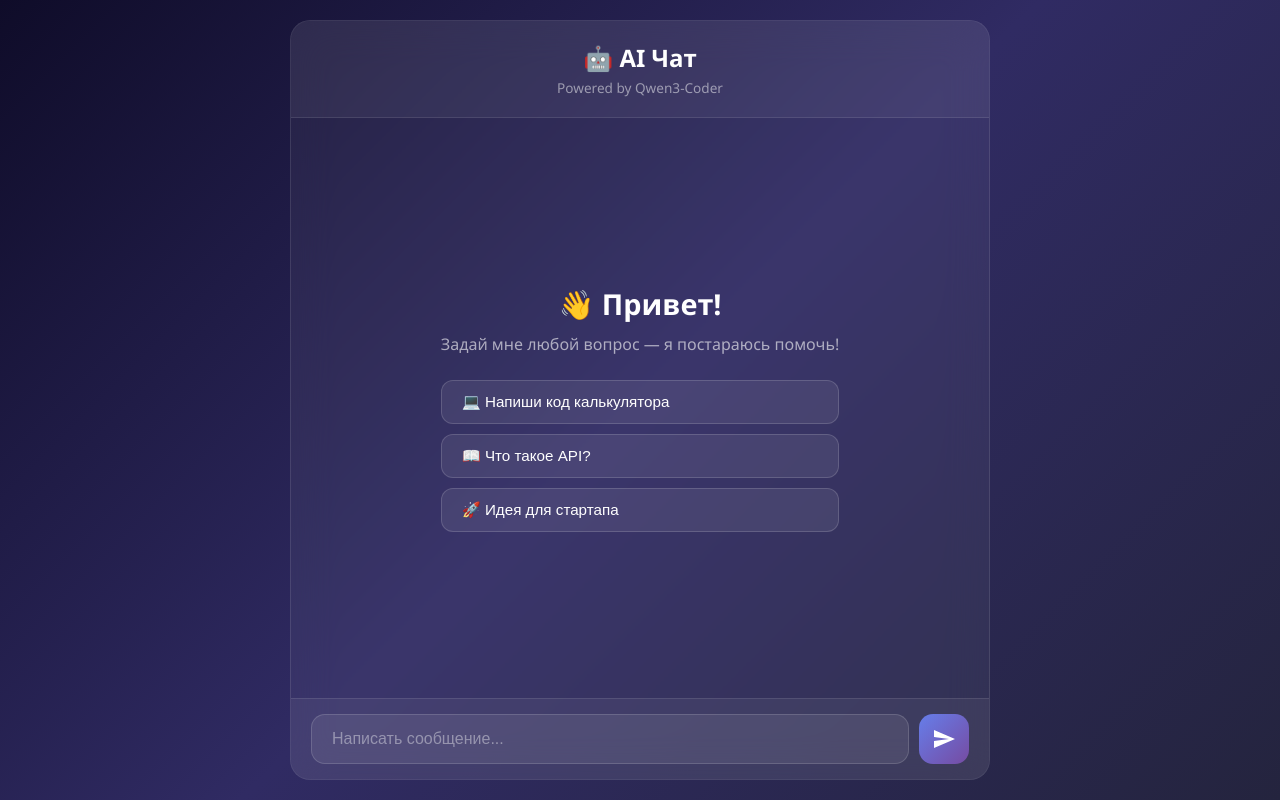
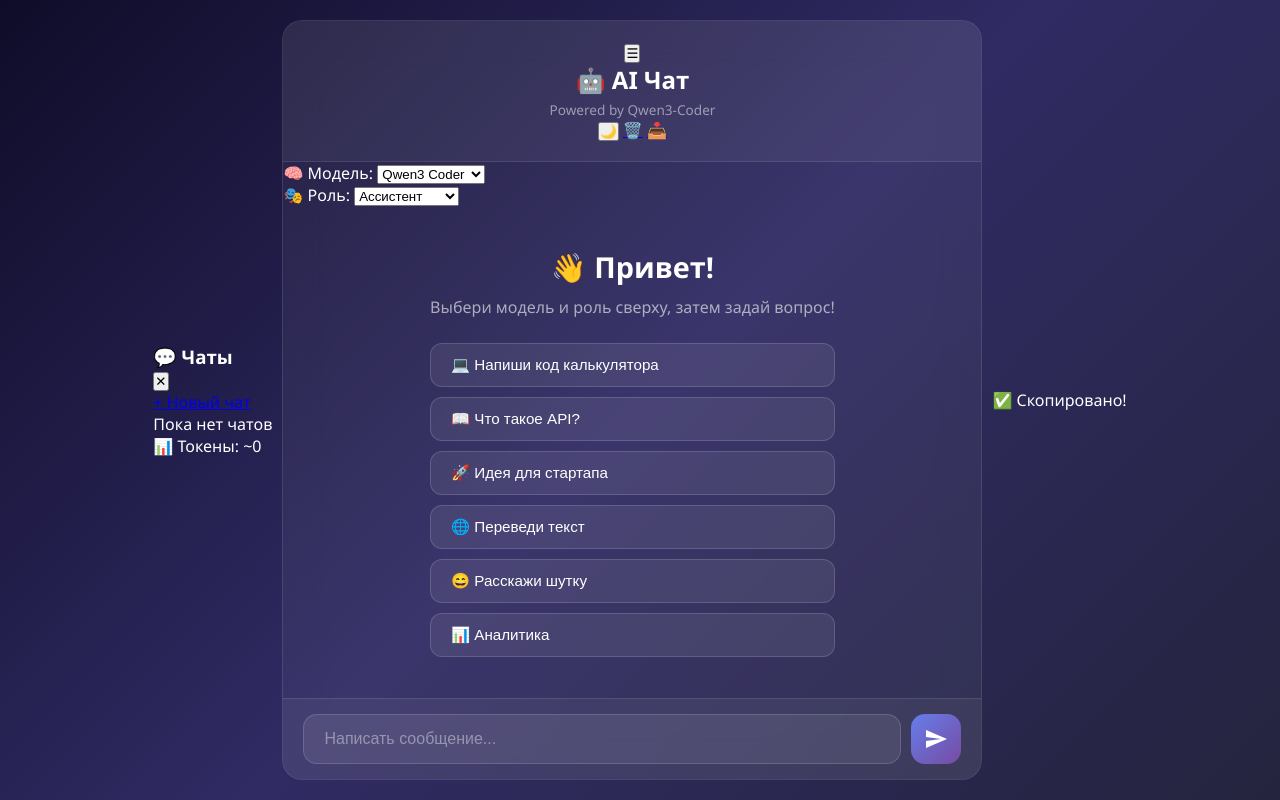
Before and after one commit to noninik/qwen-ai-chat, a FastAPI app: page / in a window 1280 px wide. Run offline with FastAPI, Linux system fonts and the light colour scheme; some libraries are stand-ins or nearby versions.

Commit message:
Update index.html

```diff
--- a/templates/index.html
+++ b/templates/index.html
@@ -5,33 +5,93 @@
     <meta name="viewport" content="width=device-width, initial-scale=1.0">
     <title>AI Чат — Qwen3</title>
     <link rel="stylesheet" href="/static/style.css">
+    <!-- Подсветка кода -->
+    <link rel="stylesheet" href="https://cdnjs.cloudflare.com/ajax/libs/highlight.js/11.9.0/styles/atom-one-dark.min.css">
+    <script src="https://cdnjs.cloudflare.com/ajax/libs/highlight.js/11.9.0/highlight.min.js"></script>
 </head>
 <body>
+    <!-- Сайдбар с чатами -->
+    <div class="sidebar" id="sidebar">
+        <div class="sidebar-header">
+            <h3>💬 Чаты</h3>
+            <button class="sidebar-close" onclick="toggleSidebar()">✕</button>
+        </div>
+        <a href="/new" class="new-chat-sidebar-btn">+ Новый чат</a>
+        <div class="chat-list">
+            {% if chat_list %}
+                {% for chat in chat_list %}
+                <a href="/chat/{{ chat.id }}" class="chat-item {% if current_chat_id == chat.id %}active{% endif %}">
+                    <span class="chat-title">{{ chat.title }}</span>
+                    <a href="/delete/{{ chat.id }}" class="delete-btn" onclick="return confirm('Удалить чат?')">🗑️</a>
+                </a>
+                {% endfor %}
+            {% else %}
+                <p class="no-chats">Пока нет чатов</p>
+            {% endif %}
+        </div>
+        <div class="token-counter">
+            <span>📊 Токены: ~{{ token_count }}</span>
+        </div>
+    </div>
+
+    <!-- Основной контейнер -->
     <div class="container">
         <header>
+            <button class="menu-btn" onclick="toggleSidebar()">☰</button>
+            <div class="header-center">
                 <h1>🤖 AI Чат</h1>
                 <p class="subtitle">Powered by Qwen3-Coder</p>
+            </div>
+            <div class="header-actions">
+                <button class="theme-btn" onclick="toggleTheme()" title="Сменить тему">🌙</button>
+                <a href="/clear/{{ session_id }}" class="clear-btn" title="Очистить чат">🗑️</a>
+                <a href="/export/{{ session_id }}" class="export-btn" title="Скачать чат">📥</a>
+            </div>
         </header>
 
+        <!-- Настройки (модель + роль) -->
+        <div class="settings-bar">
+            <div class="setting">
+                <label>🧠 Модель:</label>
+                <select id="modelSelect" form="chatForm" name="model_name">
+                    {% for name in models %}
+                    <option value="{{ name }}" {% if name == selected_model %}selected{% endif %}>{{ name }}</option>
+                    {% endfor %}
+                </select>
+            </div>
+            <div class="setting">
+                <label>🎭 Роль:</label>
+                <select id="roleSelect" form="chatForm" name="role_name">
+                    {% for name in roles %}
+                    <option value="{{ name }}" {% if name == selected_role %}selected{% endif %}>{{ name }}</option>
+                    {% endfor %}
+                </select>
+            </div>
+        </div>
+
+        <!-- Окно чата -->
         <div class="chat-box" id="chatBox">
-            {% if user_message %}
+            {% if messages %}
+                {% for msg in messages %}
+                    {% if msg.role == "user" %}
                     <div class="message user-msg">
                         <div class="avatar">👤</div>
-                <div class="bubble">{{ user_message }}</div>
+                        <div class="bubble">{{ msg.content }}</div>
+                    </div>
+                    {% elif msg.role == "assistant" %}
+                    <div class="message bot-msg">
+                        <div class="avatar">🤖</div>
+                        <div class="bubble">
+                            <div class="markdown-content">{{ msg.html | safe }}</div>
+                            <button class="copy-btn" onclick="copyMessage(this)" title="Скопировать">📋</button>
+                        </div>
                     </div>
                     {% endif %}
-
-            {% if bot_reply %}
-            <div class="message bot-msg">
-                <div class="avatar">🤖</div>
-                <div class="bubble">{{ bot_reply }}</div>
-            </div>
-            {% endif %}
-
-            {% if not user_message and not bot_reply %}
+                {% endfor %}
+            {% else %}
                 <div class="welcome">
                     <h2>👋 Привет!</h2>
-                <p>Задай мне любой вопрос — я постараюсь помочь!</p>
+                    <p>Выбери модель и роль сверху, затем задай вопрос!</p>
                     <div class="suggestions">
                         <button onclick="fillQuestion('Напиши код калькулятора на Python')">
                             💻 Напиши код калькулятора
@@ -42,12 +102,23 @@
                         <button onclick="fillQuestion('Придумай идею для стартапа')">
                             🚀 Идея для стартапа
                         </button>
+                        <button onclick="fillQuestion('Переведи на английский: Привет, как дела?')">
+                            🌐 Переведи текст
+                        </button>
+                        <button onclick="fillQuestion('Напиши смешную шутку про программистов')">
+                            😄 Расскажи шутку
+                        </button>
+                        <button onclick="fillQuestion('Проанализируй плюсы и минусы удалённой работы')">
+                            📊 Аналитика
+                        </button>
                     </div>
                 </div>
             {% endif %}
         </div>
 
-        <form action="/chat" method="post" class="input-form">
+        <!-- Форма ввода -->
+        <form action="/chat" method="post" class="input-form" id="chatForm" onsubmit="showLoading()">
+            <input type="hidden" name="session_id" value="{{ session_id }}">
             <input
                 type="text"
                 name="user_message"
@@ -56,19 +127,28 @@
                 autocomplete="off"
                 required
             >
-            <button type="submit">
+            <button type="submit" id="sendBtn">
                 <svg width="24" height="24" viewBox="0 0 24 24" fill="none">
                     <path d="M2 21L23 12L2 3V10L17 12L2 14V21Z" fill="white"/>
                 </svg>
             </button>
         </form>
+
+        <!-- Индикатор загрузки -->
+        <div class="loading" id="loading" style="display: none;">
+            <div class="loading-dots">
+                <span>🤖 Думаю</span>
+                <div class="dots">
+                    <div class="dot"></div>
+                    <div class="dot"></div>
+                    <div class="dot"></div>
+                </div>
+            </div>
+        </div>
     </div>
 
-    <script>
-        function fillQuestion(text) {
-            document.getElementById('userInput').value = text;
-            document.getElementById('userInput').focus();
-        }
-    </script>
+    <div class="copy-toast" id="copyToast">✅ Скопировано!</div>
+
+    <script src="/static/script.js"></script>
 </body>
 </html>
```
Lines whose indentation alone changed are shown as unchanged.
